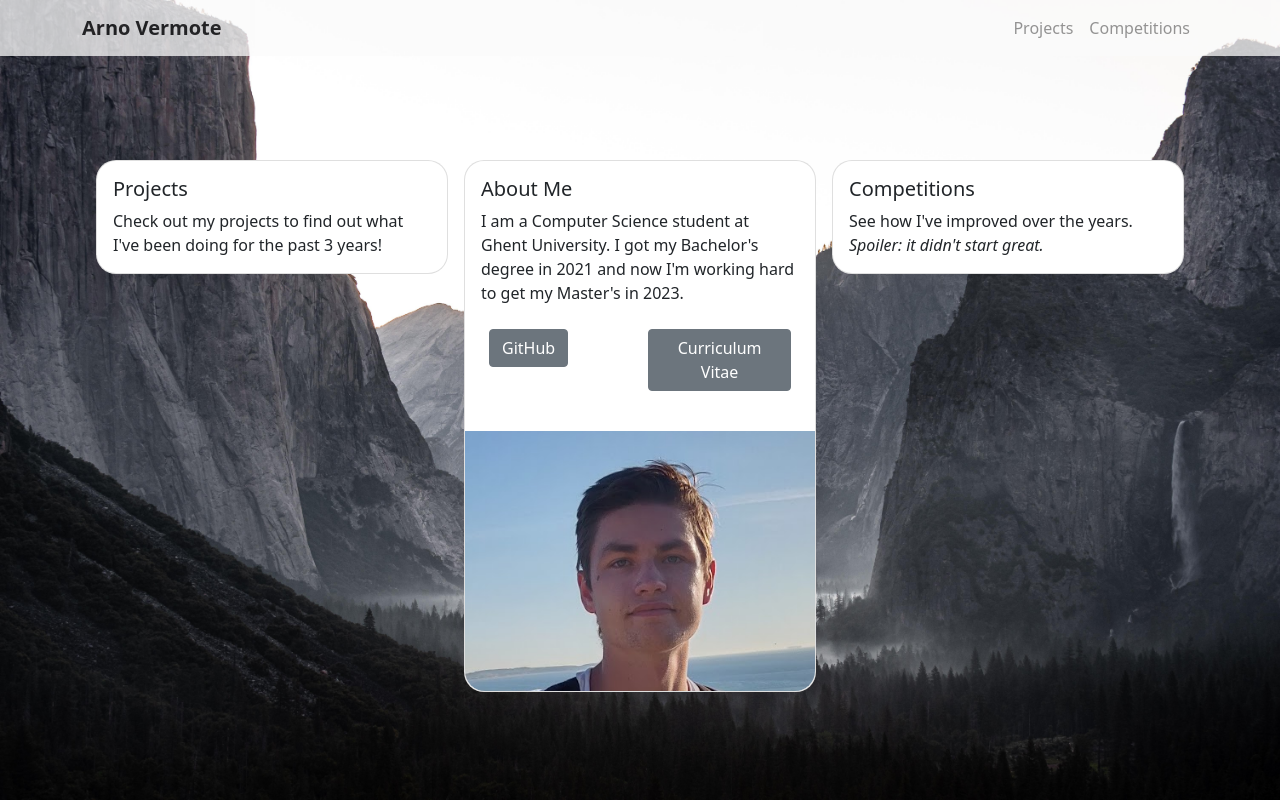
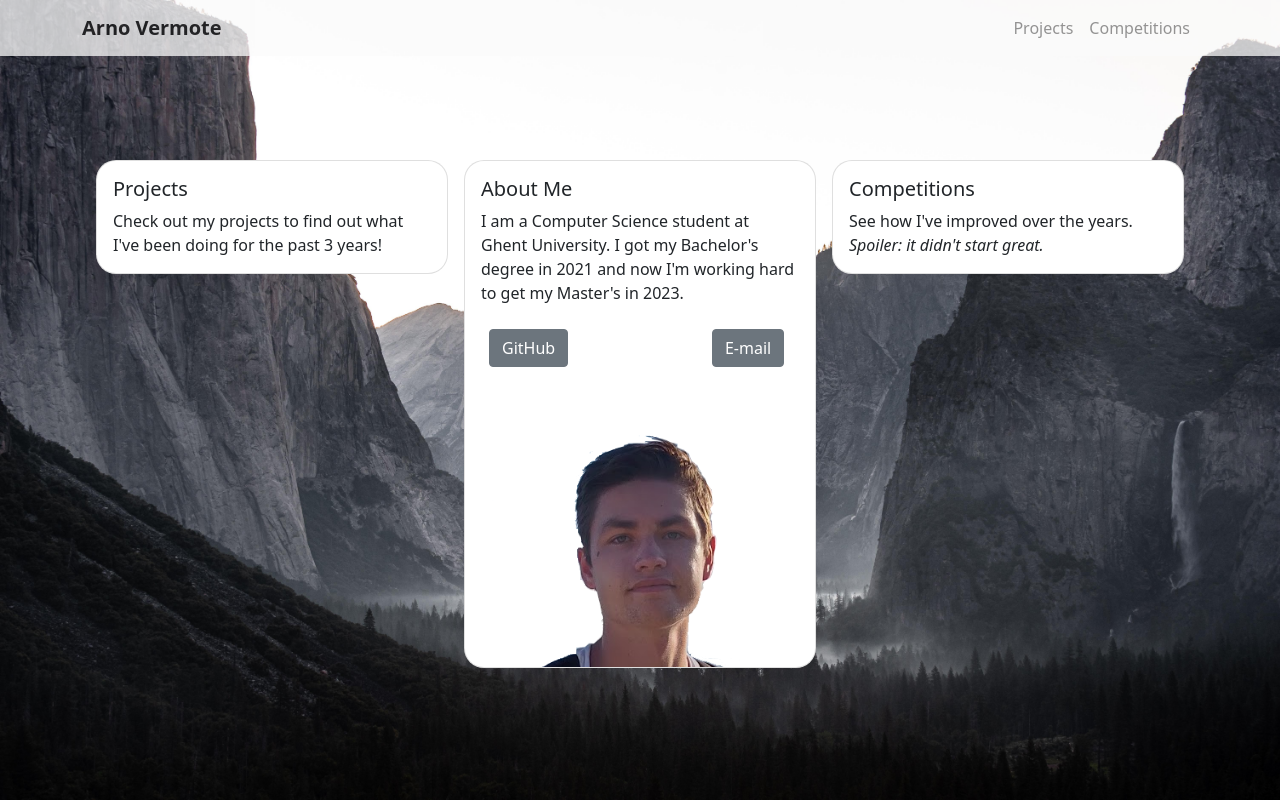
Before and after one commit to Tram13/Portfolio, a React (Create React App) app: page / in a window 1280 px wide. Built offline with nearby package versions, Linux system fonts and the light colour scheme.

Commit message:
removed cv and reworked photo

```diff
--- a/src/components/homepage/AboutCard.js
+++ b/src/components/homepage/AboutCard.js
@@ -1,6 +1,6 @@
 import React from "react";
 import Card from "react-bootstrap/Card";
-import arno from "../../images/homepage/arno.png"
+import arno from "../../images/homepage/cut.png"
 import {Link} from "react-router-dom";
 import Table from "react-bootstrap/Table";
 
@@ -25,9 +25,12 @@ class AboutCard extends React.Component {
                             <td/>
                             <td/>
                             <td/>
-                            <td><Link className="btn btn-secondary" to="/download/cv_vermotearno.pdf" target="_blank"
-                                      download>Curriculum
-                                Vitae</Link></td>
+                            <td/>
+                            <td/>
+                            <td/>
+                            <td><a className="btn btn-secondary" rel="noopener noreferrer"
+                                   href="mailto:arno.vermote@hotmail.com"
+                                   target="_blank">E-mail</a></td>
                         </tr>
                         </tbody>
                     </Table>
```
Also changed, not shown: src/images/homepage/cut.png (added), 1 other file (tests, documents, lock files or other folders).
